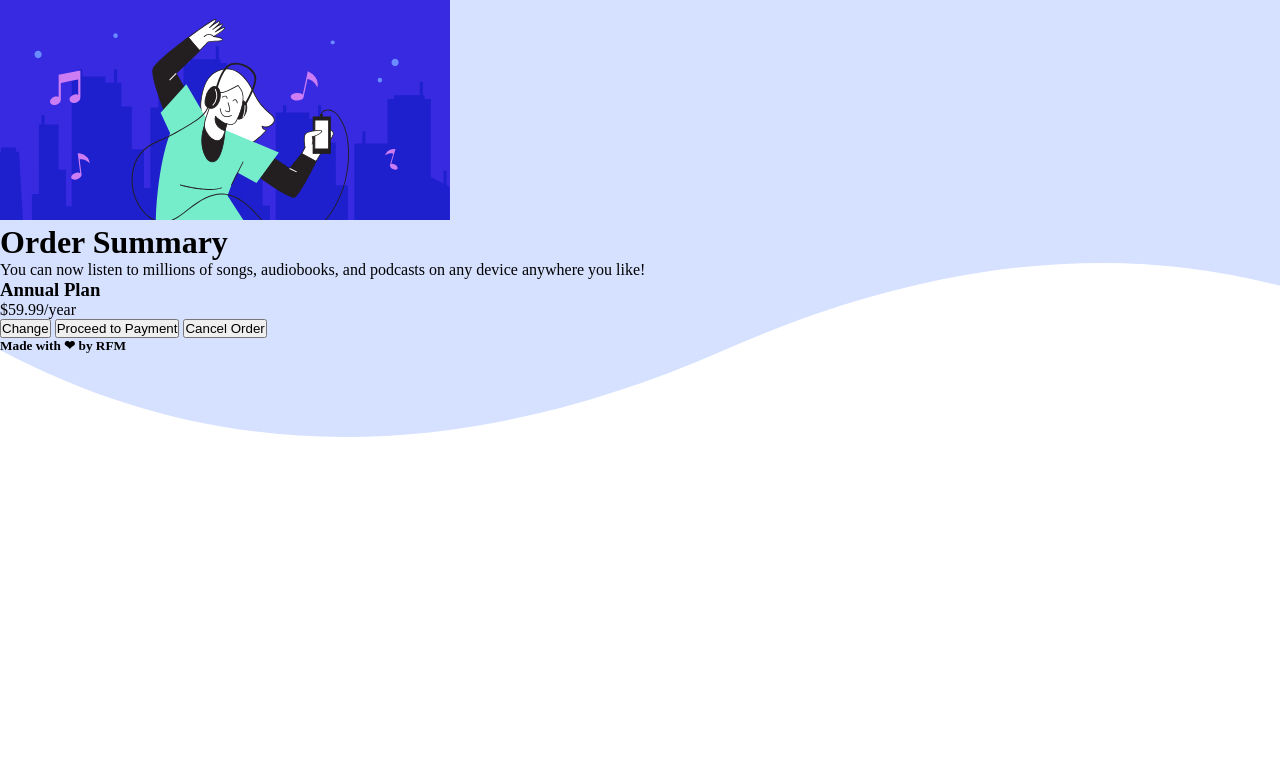
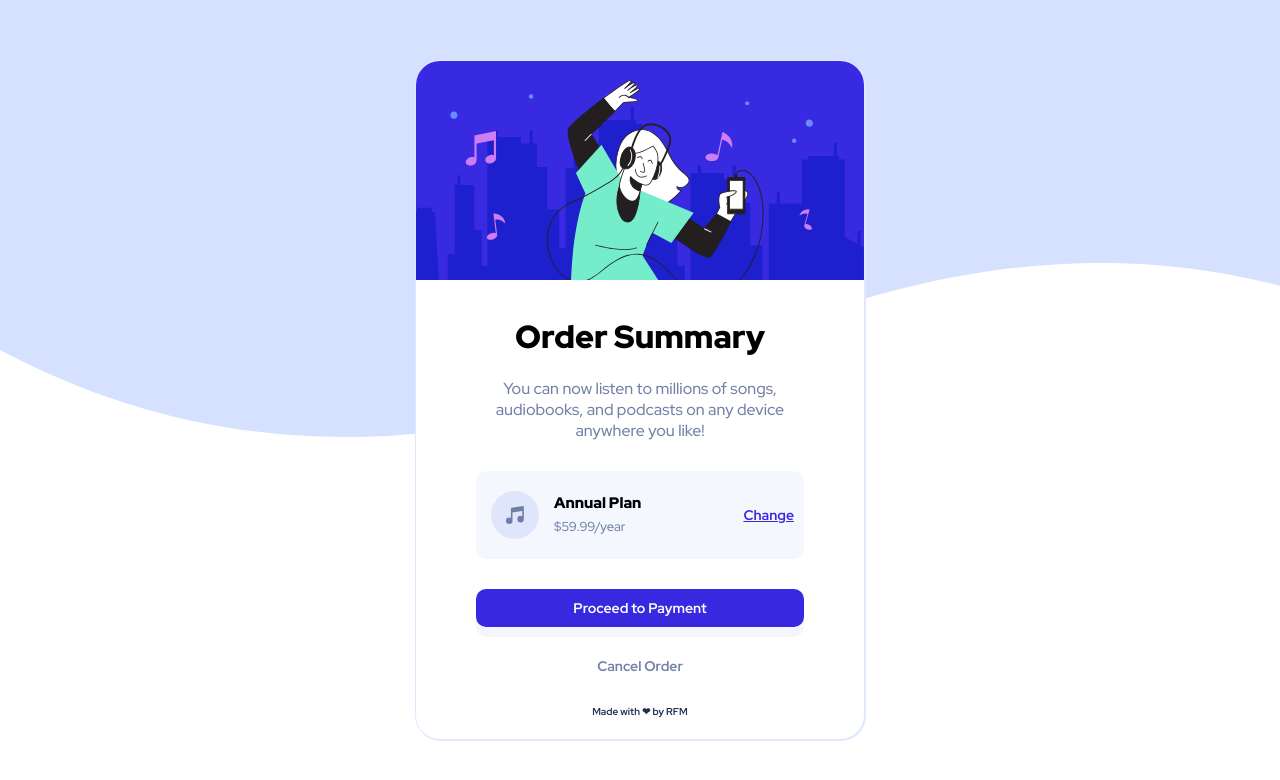
Before and after one commit to Rizqyfm/order-sum, a plain HTML site: page order-summary/index.html in a window 1280 px wide. Drawn offline with Linux system fonts and the light colour scheme.

Commit message:
Finish project

```diff
--- a/order-summary/css/style.css
+++ b/order-summary/css/style.css
@@ -2,9 +2,181 @@
     margin: 0;
     padding: 0;
     box-sizing: border-box;
+    font-family: 'Red Hat Display', sans-serif;
+}
+
+html,body {
+    display: grid;
+    height: 100%;
+    width: 100%;
+    place-items: center;
 }
 
 body {
     background-image: url('pattern-background-desktop.svg');
     background-repeat: no-repeat;
+    width: auto;
 }
+
+.wrapper {
+    background-color: white;
+    max-width: 450px;
+    height: 680px;
+    border-radius: 25px;
+    border: 1px solid hsl(225, 100%, 94%);
+    box-shadow: 1px 1px hsl(225, 100%, 94%);
+    overflow: hidden;
+}
+
+.image {
+    width: 100%;
+    display: block;
+    padding-bottom: 35px;
+}
+
+/* Words */
+.title {
+    text-align: center;
+    padding-bottom: 20px;
+    font-weight: 900;
+}
+
+.description {
+    text-align: center;
+    padding: 0 60px 30px 60px;
+    color: hsl(224, 23%, 55%);
+    font-size: 16px;
+}
+
+/* Annual Plan */
+.price {
+    display: flex;
+    flex-direction: row;
+    background-color: hsl(225, 100%, 98%);
+    padding: 20px 10px 20px 10px;
+    margin: 0 60px 30px 60px;
+    border-radius: 10px;
+}
+
+.price .music-logo {
+    padding-left: 5px;
+}
+
+.price-statement {
+    display: flex;
+    flex-direction: column;
+    padding-left: 15px;
+    font-size: 13px;
+    justify-content: center;
+    line-height: 23px;
+}
+.price-statement .plan {
+    font-weight: 900;
+}
+.price-statement .yearly-price {
+    color: hsl(224, 23%, 55%);
+}
+
+.price a {
+    display: flex;
+    color: hsl(245, 75%, 52%);
+    font-size: 14px;
+    margin: 15px 0 0 auto;
+    font-weight: 700;
+}
+.price a:hover{
+    text-decoration: none;
+    cursor: pointer;
+}
+
+/* Button */
+.buttons {
+    display: flex;
+    flex-direction: column;
+}
+
+.buttons .btn-payment{
+    font-size: 14px;
+    background-color: hsl(245, 75%, 52%);
+    color: white;
+    border: none;
+    margin: 0 60px 10px 60px;
+    padding: 10px 0;
+    border-radius: 10px;
+    box-shadow: 0px 10px hsl(225, 100%, 98%);
+    font-weight: 700;
+}
+
+.btn-payment:hover {
+    opacity: 0.7;
+    cursor: pointer;
+}
+
+.buttons .btn-cancel {
+    font-size: 14px;
+    color: hsl(224, 23%, 55%);
+    background-color: white;
+    border: none;
+    margin: 0 150px 10px 150px;
+    padding-top: 20px;
+    border-radius: 10px;
+    font-weight: 700;
+}
+
+.btn-cancel:hover{
+    color: hsl(223, 47%, 23%);
+    cursor: pointer;
+}
+
+/* footer */
+.watermark {
+    text-align: center;
+    padding-top: 20px;
+    font-size: 10px;
+    color: hsl(223, 47%, 23%);;
+}
+
+@media screen and (max-width:600px) {
+    body {
+        background-repeat: no-repeat;
+    }
+
+    .wrapper {
+        max-width: 350px;
+        max-height: 580px;
+    }
+
+    /* Words */
+    .title {
+        font-size: 25px;
+    }
+
+    .description {
+        padding: 0 30px 20px 30px;
+    }
+
+    /* Annual plan */
+    .price {
+        margin: 0 30px 20px 30px;
+    }
+
+
+    /* Button */
+    .buttons .btn-payment {
+        font-size: 16px;
+        margin: 0 20px 10px 20px;
+        padding: 15px 0;
+    }
+
+    .buttons .btn-cancel {
+        font-size: 16px;
+        padding-top: 5px;
+        margin: 0 100px 10px 100px;
+    }
+
+    /* Footer */
+    .watermark {
+        font-size: 7px;
+        padding-top: 10px;
+    }
+}
--- a/order-summary/index.html
+++ b/order-summary/index.html
@@ -5,6 +5,8 @@
   <meta name="viewport" content="width=device-width, initial-scale=1.0">
   <!-- Icon link -->
   <link rel="icon" type="image/png" sizes="32x32" href="./images/favicon-32x32.png">
+  <!-- Google Font -->
+  <link href="https://fonts.googleapis.com/css2?family=Red+Hat+Display:wght@500;700;900&display=swap" rel="stylesheet">
   <!-- CSS link -->
   <link rel="stylesheet" href="css/style.css">
   <!-- Title -->
@@ -14,20 +16,25 @@
 
 <body>
   <div class="wrapper">
-    <img src="images/illustration-hero.svg" alt="Illustration">
-
+    <img class="image" src="images/illustration-hero.svg" alt="Illustration">
     <h1 class="title">Order Summary</h1>
-
     <p class="description">You can now listen to millions of songs, audiobooks, and podcasts on any device anywhere you like!</p>
 
+    <div class="price">
+      <img class="music-logo" src="images/icon-music.svg" alt=""><span></span>
 
-    <h3 class="plan">Annual Plan</h3>
-    <p class="price">$59.99/year</p>
+      <div class="price-statement">
+        <h3 class="plan">Annual Plan</h3>
+        <p class="yearly-price">$59.99/year</p>
+      </div>
 
-    <button class="btn change">Change</button>
+      <a href="#">Change</a>
+    </div>
 
-    <button class="btn payment">Proceed to Payment</button>
-    <button class="btn cancel">Cancel Order</button>
+    <div class="buttons">
+      <button class="btn-payment">Proceed to Payment</button>
+      <button class="btn-cancel">Cancel Order</button>
+    </div>
 
     <footer>
       <h5 class="watermark">Made with ❤ by RFM</h5>
```
Also changed, not shown: order-summary/css/icon-music.svg (added).
